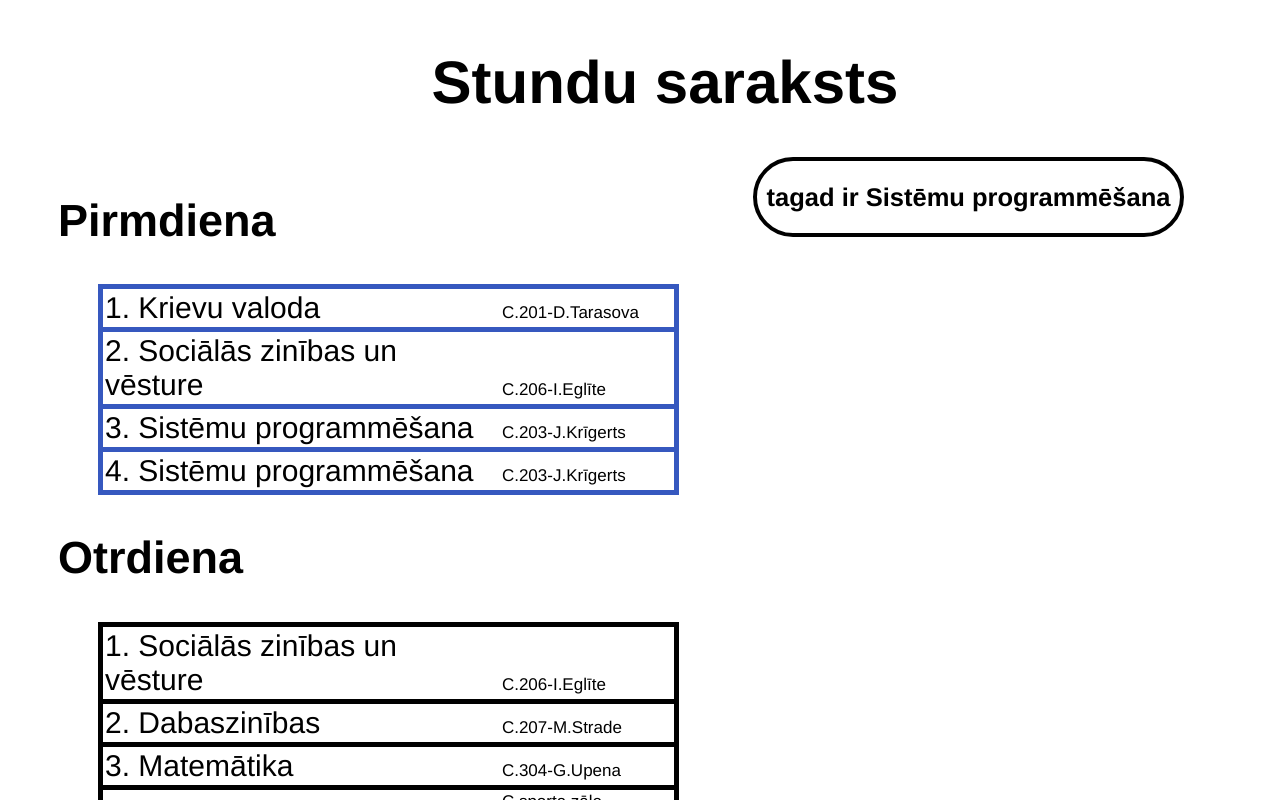
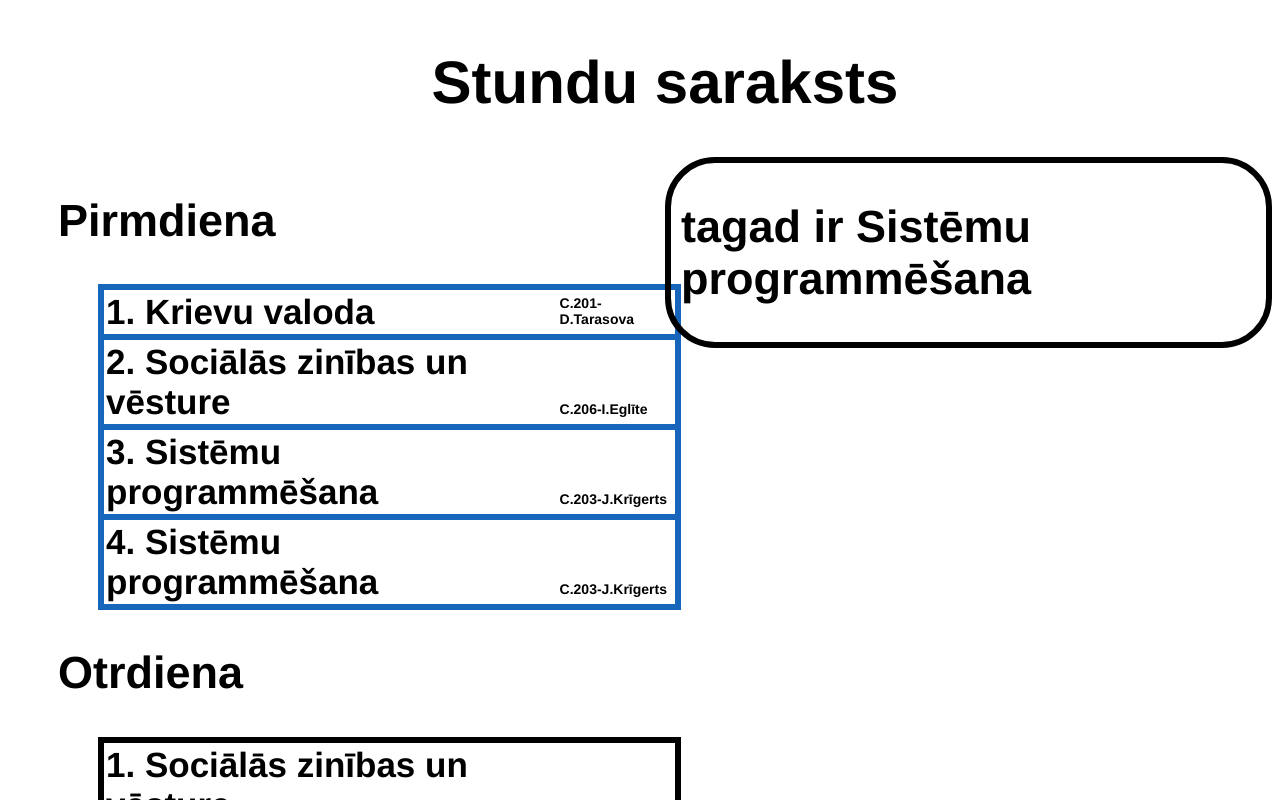
Before and after one commit to Chee3se/stundu-saraksts-IPa22, a React (Create React App) app: page / in a window 1280 px wide. Shown: the top 800 px of the page. Built offline with nearby package versions, Linux system fonts and the light colour scheme.

Commit message:
last commit of the day(i hope)

```diff
--- a/src/App.css
+++ b/src/App.css
@@ -20,32 +20,36 @@ ul {
 }
 li {
   padding: 2px;
-  border: 5px solid black;
+  border: 6px solid black;
   border-bottom: none;
   list-style: none;
   width: 100%;
 }
 li:last-child {
-  border: 5px solid;
+  border: 6px solid;
 }
 .kab {
   display: inline-block;
-  font-size: 17px;
-  width: 30%;
+  font-size: 14px;
+  width: 20%;
   margin: 0px;
+  font-weight:bolder;
 }
 .stun {
   display: inline-block;
   width: 70%;
   margin: 0px;
+  font-weight:bold;
+  font-size: 35px;
+  margin-right: 10%;
 }
 .active>li {
-  border: 5px solid;
+  border: 6px solid;
   border-bottom: none;
   animation: borderColorRotate 6s linear 0s infinite;
 }
 .active>li:last-child {
-  border: 5px solid;
+  border: 6px solid;
 }
 .Stunda {
   grid-row: 2;
@@ -54,8 +58,8 @@ li:last-child {
   height: fit-content;
   justify-self: center;
   border-radius: 50px;
-  border: 4px solid black;
-  font-size: 17px;
+  border: 6px solid black;
+  font-size: 30px;
 }
 .Stunda>h2 {
   padding-left: 10px;
@@ -68,7 +72,14 @@ li:last-child {
   h1 {
     display: none;
   }
+  .kab {
+    font-size: 14px;
+  }
+  .stun {
+    font-size: 25px;
+  }
   .Stunda {
+    font-size: 17px;
     bottom: 0px;
     position: fixed;
     background-color: red;
```
